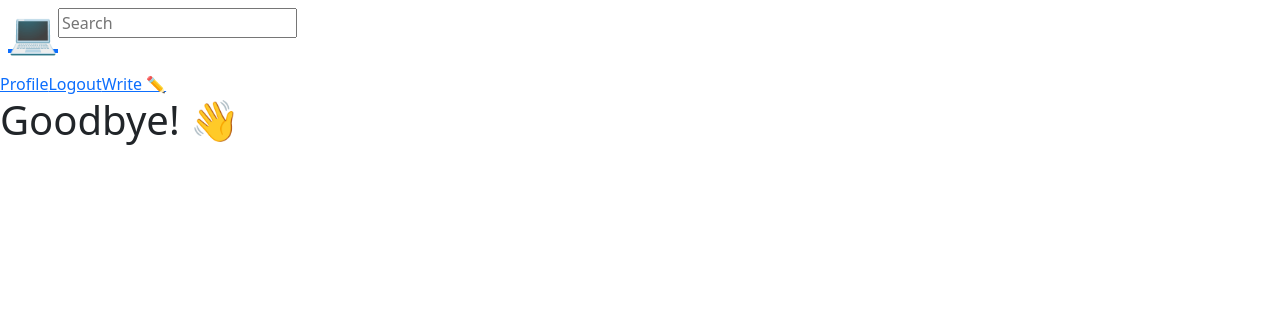
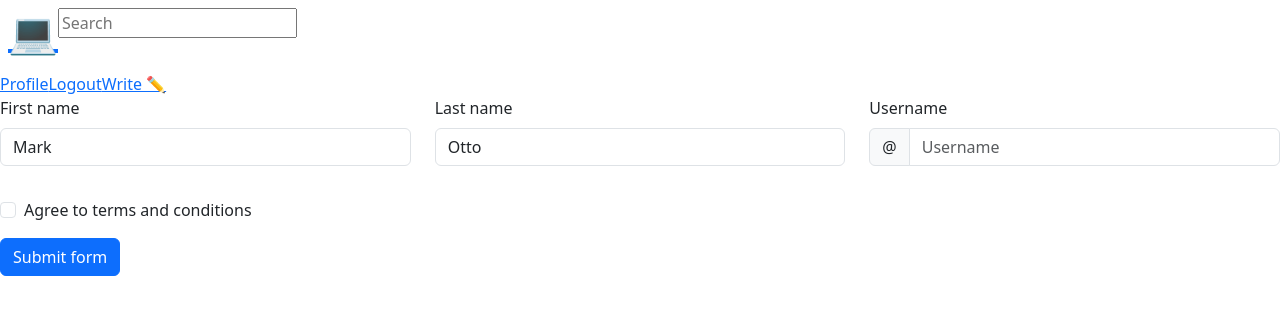
Before and after one commit to JamesHawk585/hackstacker-client-refactor, a React (Create React App) app: page /authentication in a window 1280 px wide. Shown: the top 314 px of the page. Built offline with nearby package versions, Linux system fonts and the light colour scheme; no server answers.

Commit message:
Adds validation form template to Authentication.jsx

```diff
--- a/src/components/Authentication/Authentication.jsx
+++ b/src/components/Authentication/Authentication.jsx
@@ -1,10 +1,102 @@
-import React from "react";
+import React, { useState } from "react";
+import { useNavigate } from "react-router-dom";
+import Button from "react-bootstrap/Button";
+import Col from "react-bootstrap/Col";
+import Form from "react-bootstrap/Form";
+import InputGroup from "react-bootstrap/InputGroup";
+import Row from "react-bootstrap/Row";
 
 const Authentication = () => {
+  const [signUp, setSignup] = useState(false);
+  const navigate = useNavigate();
+  const [validated, setValidated] = useState(false);
+  const [userdata, setUserData] = useState({
+    name: "",
+    email: "",
+  });
+
+  const handleSubmit = (event) => {
+    const form = event.currentTarget;
+    if (form.checkValidity() === false) {
+      event.preventDefault();
+      event.stopPropagation();
+    }
+
+    setValidated(true);
+  };
+
   return (
-    <div>
-      <h1>Goodbye! 👋</h1>
-    </div>
+    <Form noValidate validated={validated} onSubmit={handleSubmit}>
+      <Row className="mb-3">
+        <Form.Group as={Col} md="4" controlId="validationCustom01">
+          <Form.Label>First name</Form.Label>
+          <Form.Control
+            required
+            type="text"
+            placeholder="First name"
+            defaultValue="Mark"
+          />
+          <Form.Control.Feedback>Looks good!</Form.Control.Feedback>
+        </Form.Group>
+        <Form.Group as={Col} md="4" controlId="validationCustom02">
+          <Form.Label>Last name</Form.Label>
+          <Form.Control
+            required
+            type="text"
+            placeholder="Last name"
+            defaultValue="Otto"
+          />
+          <Form.Control.Feedback>Looks good!</Form.Control.Feedback>
+        </Form.Group>
+        <Form.Group as={Col} md="4" controlId="validationCustomUsername">
+          <Form.Label>Username</Form.Label>
+          <InputGroup hasValidation>
+            <InputGroup.Text id="inputGroupPrepend">@</InputGroup.Text>
+            <Form.Control
+              type="text"
+              placeholder="Username"
+              aria-describedby="inputGroupPrepend"
+              required
+            />
+            <Form.Control.Feedback type="invalid">
+              Please choose a username.
+            </Form.Control.Feedback>
+          </InputGroup>
+        </Form.Group>
+      </Row>
+      <Row className="mb-3">
+        {/* <Form.Group as={Col} md="6" controlId="validationCustom03"> */}
+          {/* <Form.Label>City</Form.Label>
+          <Form.Control type="text" placeholder="City" required />
+          <Form.Control.Feedback type="invalid">
+            Please provide a valid city.
+          </Form.Control.Feedback>
+        </Form.Group>
+        <Form.Group as={Col} md="3" controlId="validationCustom04">
+          <Form.Label>State</Form.Label>
+          <Form.Control type="text" placeholder="State" required />
+          <Form.Control.Feedback type="invalid">
+            Please provide a valid state.
+          </Form.Control.Feedback> */}
+        {/* </Form.Group>
+        <Form.Group as={Col} md="3" controlId="validationCustom05">
+          <Form.Label>Zip</Form.Label>
+          <Form.Control type="text" placeholder="Zip" required />
+          <Form.Control.Feedback type="invalid">
+            Please provide a valid zip.
+          </Form.Control.Feedback>
+        </Form.Group> */}
+      </Row>
+      <Form.Group className="mb-3">
+        <Form.Check
+          required
+          label="Agree to terms and conditions"
+          feedback="You must agree before submitting."
+          feedbackType="invalid"
+        />
+      </Form.Group>
+      <Button type="submit">Submit form</Button>
+    </Form>
   );
 };
 
--- a/src/components/BlogList/BlogList.jsx
+++ b/src/components/BlogList/BlogList.jsx
@@ -3,7 +3,7 @@
 import { container } from "react-bootstrap";
 import "./BlogList.css";
 
-function BlogList({ blogs, users, passBlogFromBlogPageToApp }) {
+function BlogList({ blogs, users }) {
   const {
     usernames,
     allUserBlogPosts,
@@ -12,16 +12,12 @@
     allUserIds,
   } = users;
 
-  const passBlogFromBlogListToBlogPage = (blog) => {
-    passBlogFromBlogPageToApp(blog)
-    console.log(blog)
-  }
 
   const bList = blogs.map((blog) => {
     const matchingUser = users.find((user) => user.id === blog.user_id);
     // console.log("matchingUser: ", matchingUser);
     return (
-      <BlogCard key={blog.id} blog={blog} user={matchingUser} passBlogFromBlogListToBlogPage={passBlogFromBlogListToBlogPage}/>
+      <BlogCard key={blog.id} blog={blog} user={matchingUser} />
     );
   });
 
--- a/src/components/BlogPage/BlogPage.jsx
+++ b/src/components/BlogPage/BlogPage.jsx
@@ -8,23 +8,18 @@
 // When Usestate relies on fetched data, Usestate must be initialized in the same component as the fetch request.
 // Controlled components are componenets whose stateful features are controlled by a state object in a parent component.
 
-function BlogPage({ blogs, users, searchTerm, recieveBlogFromBlogPage }) {
+function BlogPage({ blogs, users, searchTerm }) {
 
   const filteredBlogs = blogs.filter((blog) =>
     blog.title.toLowerCase().includes(searchTerm.toLowerCase())
   );
-
-  const passBlogFromBlogPageToApp = (blog, recieveBlogFromBlogPage) => {
-    console.log(blog)
-    recieveBlogFromBlogPage(blog)
-  }
 
 
 
   return (
     <main>
       {/* <BlogSearch searchTerm={searchTerm} setSearchTerm={setSearchTerm}/> */}
-      <BlogList blogs={filteredBlogs} users={users} passBlogFromBlogPageToApp={passBlogFromBlogPageToApp}/>
+      <BlogList blogs={filteredBlogs} users={users} />
     </main>
   );
 }
--- a/src/components/Profile/Profile.jsx
+++ b/src/components/Profile/Profile.jsx
@@ -4,7 +4,6 @@
   return (
     <div>
       <h2>User Info</h2>
-      <h2>New Blog Form</h2>
     </div>
   );
 };
```
